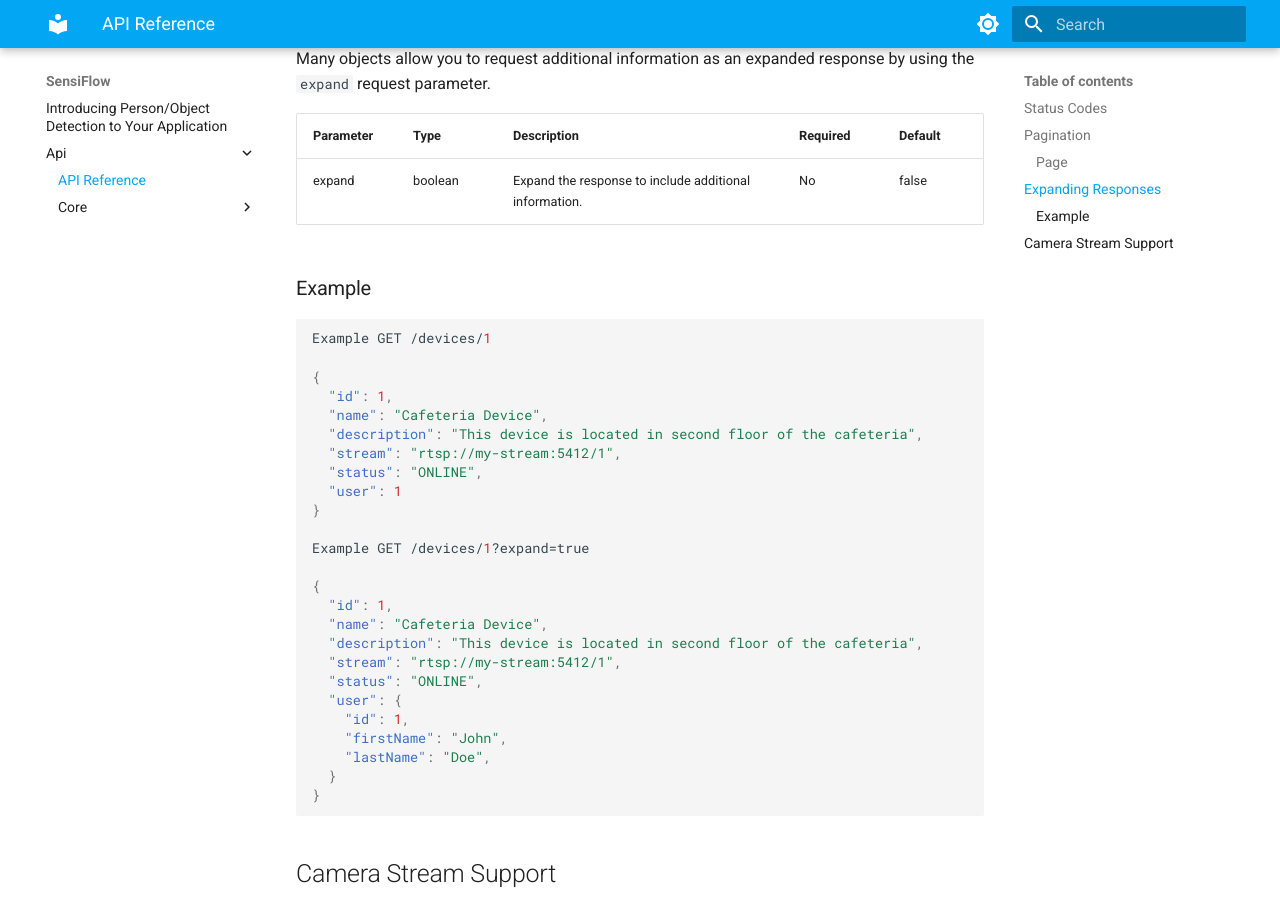
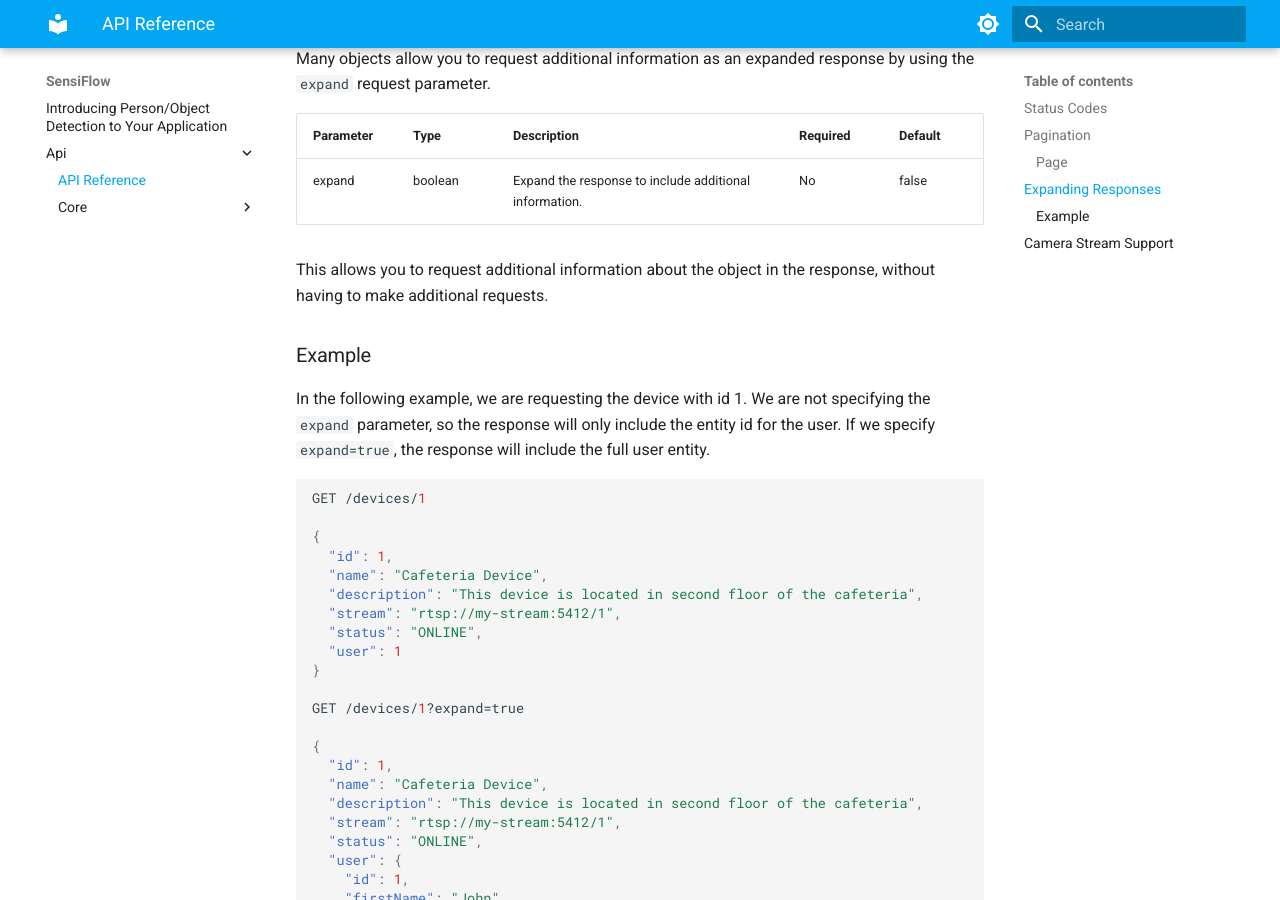
Before and after one commit to sensiflow/main, an MkDocs documentation site: the page built from docs/docs/api/reference.md, in a window 1280 px wide and 900 px high, scrolled down 1909 px. Built offline with MkDocs 1.6.1 and Material for MkDocs 9.7.7, drawn with Linux system fonts in a browser that asks for light colours.

Commit message:
how to serve

````diff
--- a/docs/docs/api/reference.md
+++ b/docs/docs/api/reference.md
@@ -67,11 +67,15 @@ Many objects allow you to request additional information as an expanded response
 |-----------|------|-------------| -------- | ------- |
 | expand | boolean | Expand the response to include additional information. | No | false |
 
+This allows you to request additional information about the object in the response, without having to make additional requests.
+
 ### Example
+
+In the following example, we are requesting the device with id 1. We are not specifying the `expand` parameter, so the response will only include the entity id for the user. If we specify `expand=true`, the response will include the full user entity.
 
 ```json
 
-Example GET /devices/1
+GET /devices/1
 
 {
   "id": 1,
@@ -82,7 +86,7 @@ Example GET /devices/1
   "user": 1
 }
 
-Example GET /devices/1?expand=true
+GET /devices/1?expand=true
 
 {
   "id": 1,
@@ -99,11 +103,6 @@ Example GET /devices/1?expand=true
 
 ```
 
-
-
-
-
-
 ## Camera Stream Support
 
 Currently, SensiFlow supports only _RTSP_ streams. We are working on adding support for _RTMP_ and _HLS_ streams.
````
Also changed, not shown: docs/how-to-serve.md (+1 -1 lines).
